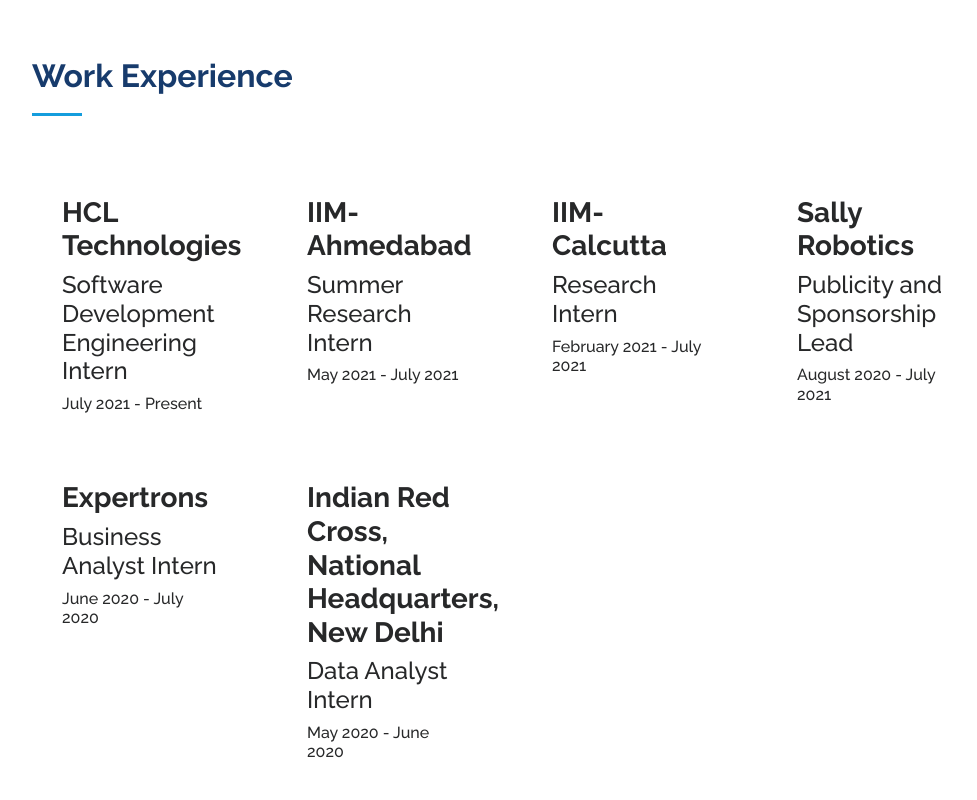
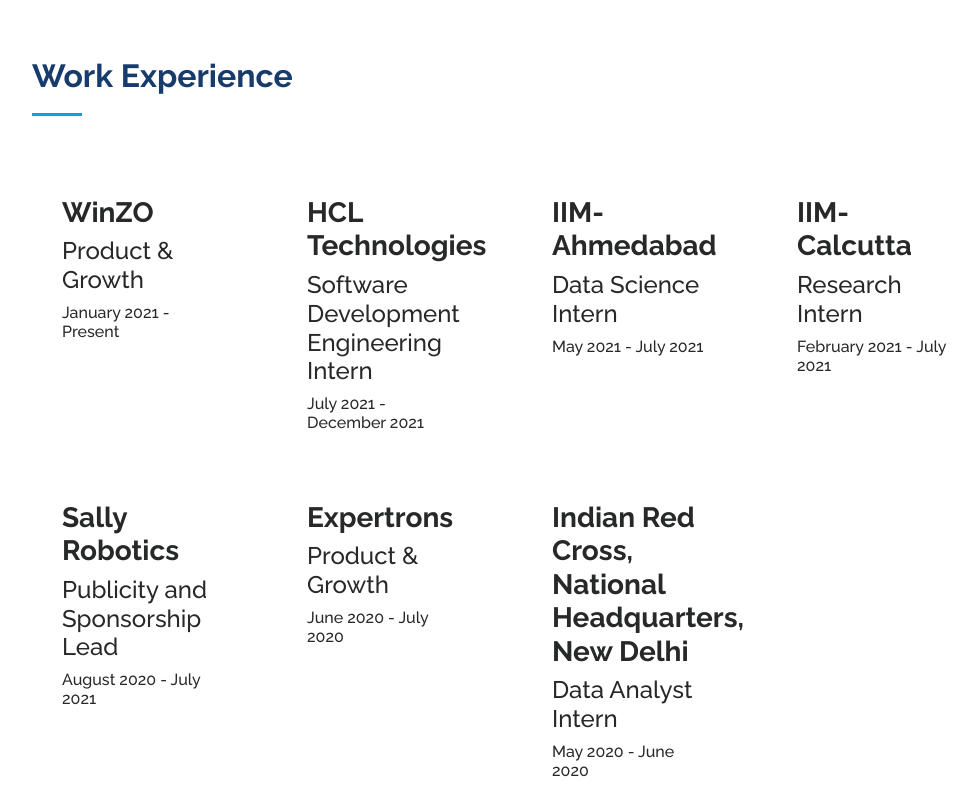
Before and after one commit to shyamalkhajuria/portfolio.github.io, a plain HTML site: page index.html in a window 1280 px wide. Shown: the part 1474-2274 px from the top of the page, without its empty margins (280-1257 px from the left). Drawn offline with nearby package versions, Linux system fonts and the light colour scheme.

Commit message:
Update index.html

```diff
--- a/index.html
+++ b/index.html
@@ -85,7 +85,8 @@
           <p>Fascinated by how technology, finance and communities come together to create value at scale, I strongly believe data plays a huge role in understanding the user's needs which leads to building meaningful products!!
 
           </p>
-          <p> Skilled in Data Structures and Algorithms using C++, Data Science using Python, Data Anlysis using Python and R, Machine Learning using Python, Object Oriented Programming. </p>
+          <p> Tech Skills: SpringBoot (JAVA), Micro-services, CleverTap (Product/Growth), C/C++, API Web Services, REST API, 5G Services, Visual Studio, Anaconda(Python), Jupyter, Machine Learning, Data Science, Web 3.0, Tableau, Power BI, MySQL, NoSQL, MongoDB
+ </p>
           <br>
           <p>You can get in touch with me at f20180199@pilani.bits-pilani.ac.in (Work) or shyamalkhajuria@gmail.com
           </p>
@@ -128,18 +129,25 @@
           <div class="col-lg-3 col-md-6 d-md-flex align-items-md-stretch" data-aos="fade-up">
             <div class="count-box" >
 
-              <h3><strong>HCL Technologies</strong></h3>
-              <h4>Software Development Engineering Intern</h4>
-              <h6>July 2021 - Present</h6>
+              <h3><strong>WinZO</strong></h3>
+              <h4>Product & Growth</h4>
+              <h6>January 2021 - Present</h6>
             </div>
           </div>
 
+           <div class="col-lg-3 col-md-6 d-md-flex align-items-md-stretch" data-aos="fade-up" data-aos-delay="100">
+            <div class="count-box" >
 
+              <h3><strong>HCL Technologies</strong></h3>
+              <h4>Software Development Engineering Intern</h4>
+              <h6>July 2021 - December 2021 </h6>
+            </div>
+          </div>
           <div class="col-lg-3 col-md-6 d-md-flex align-items-md-stretch" data-aos="fade-up" data-aos-delay="100">
             <div class="count-box" >
 
               <h3><strong>IIM-Ahmedabad</strong></h3>
-              <h4>Summer Research Intern</h4>
+              <h4>Data Science Intern</h4>
               <h6>May 2021 - July 2021</h6>
             </div>
           </div>
@@ -163,7 +171,7 @@
           <div class="col-lg-3 col-md-6 d-md-flex align-items-md-stretch" data-aos="fade-up" data-aos-delay="400">
             <div class="count-box">
               <h3><strong>Expertrons</strong></h3>
-              <h4>Business Analyst Intern</h4>
+              <h4>Product & Growth</h4>
               <h6>June 2020 - July 2020 </h6>
             </div>
           </div>
```
